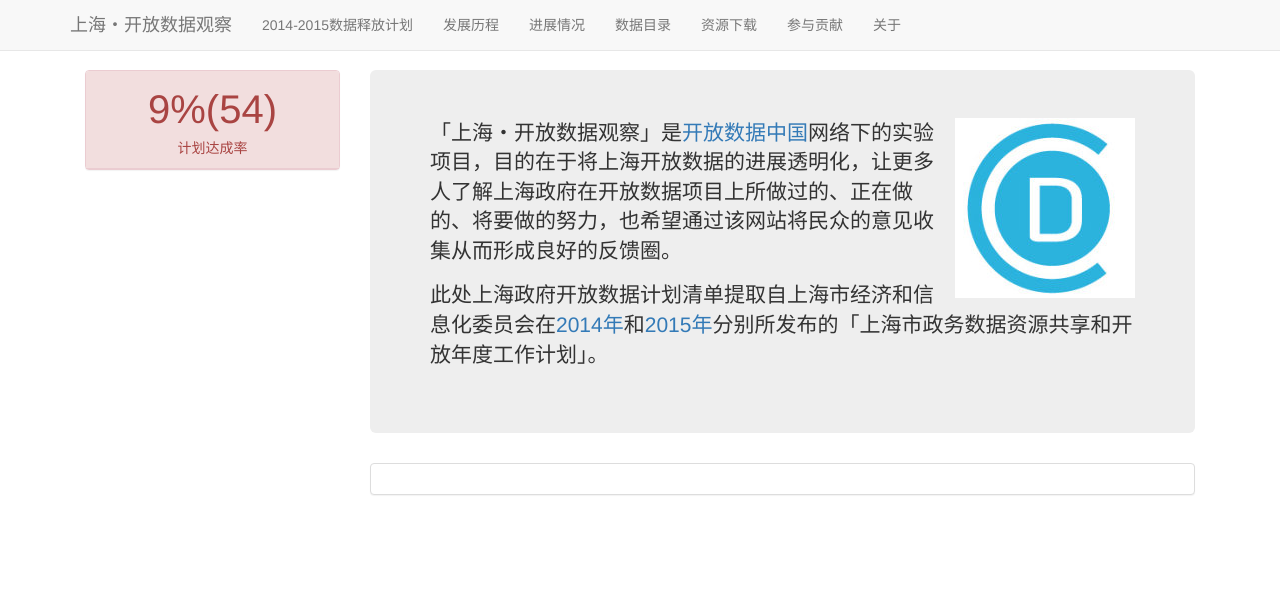
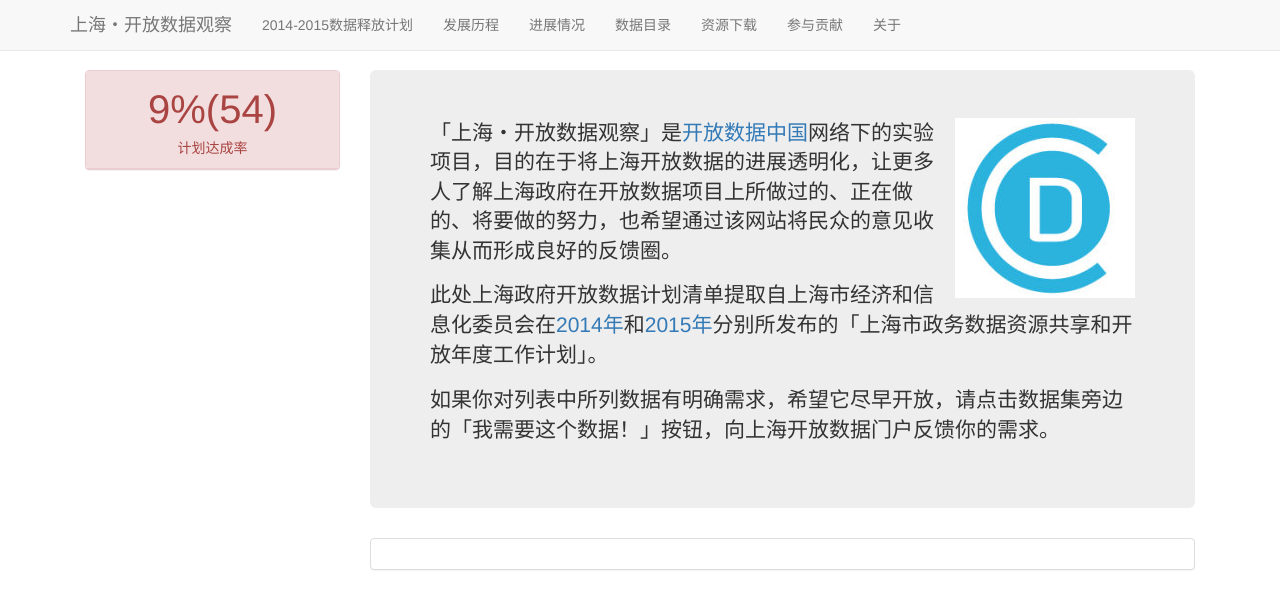
Before and after one commit to cityopendata/shanghai, a Jekyll site: the page built from index.html, in a window 1280 px wide and 900 px high. Shown: the top 609 px of the window. Built offline with Jekyll 4.4.1, drawn with Linux system fonts in a browser that asks for light colours; nearby versions of some CDN libraries; a script that is not in the unit is left out.

Commit message:
add data request link"

```diff
--- a/index.html
+++ b/index.html
@@ -39,6 +39,9 @@ file: "shanghaiplan.csv"
 	 <p class="lead">「上海・开放数据观察」是<a href="http://opendatachina.com">开放数据中国</a>网络下的实验项目，目的在于将上海开放数据的进展透明化，让更多人了解上海政府在开放数据项目上所做过的、正在做的、将要做的努力，也希望通过该网站将民众的意见收集从而形成良好的反馈圈。</p>
 	 <p>
 	     此处上海政府开放数据计划清单提取自上海市经济和信息化委员会在<a href="http://www.sheitc.gov.cn/xxfw/663291.htm" taget="_blank">2014年</a>和<a href="http://www.sheitc.gov.cn/xxfw/666562.htm" taget="_blank">2015年</a>分别所发布的「上海市政务数据资源共享和开放年度工作计划」。
+	</p>
+	 <p>
+	     如果你对列表中所列数据有明确需求，希望它尽早开放，请点击数据集旁边的「我需要这个数据！」按钮，向上海开放数据门户反馈你的需求。
 	 </p>
 	 </div>
 
@@ -49,7 +52,14 @@ file: "shanghaiplan.csv"
 show-toolbox="false">
 					 <div data-ex-role="lens" class="publication" style="display: none;">
 	                     <div class="publication-item">
-	                     	<h3><span data-ex-content=".dataset"></span>(<span data-ex-content=".year"></span>计划发布)</h3>
+	                     	<div class="row">
+	                     		<div class="col-md-10">
+	                     			<h3><span data-ex-content=".dataset"></span>(<span data-ex-content=".year"></span>计划发布)</h3>
+	                     		</div>
+	                     		<div class="col-md-2">
+	                     			<a  class="btn btn-primary" href="http://www.datashanghai.gov.cn/home!toDataRequire.action">我需要这个数据！</a>
+	                     		</div>
+	                     	</div>
 
 	                     	<div class="publication-authors"><strong>发布机构</strong>：<span data-ex-content=".organization"></span></div>
 
```
Also changed, not shown: 10 other files.
